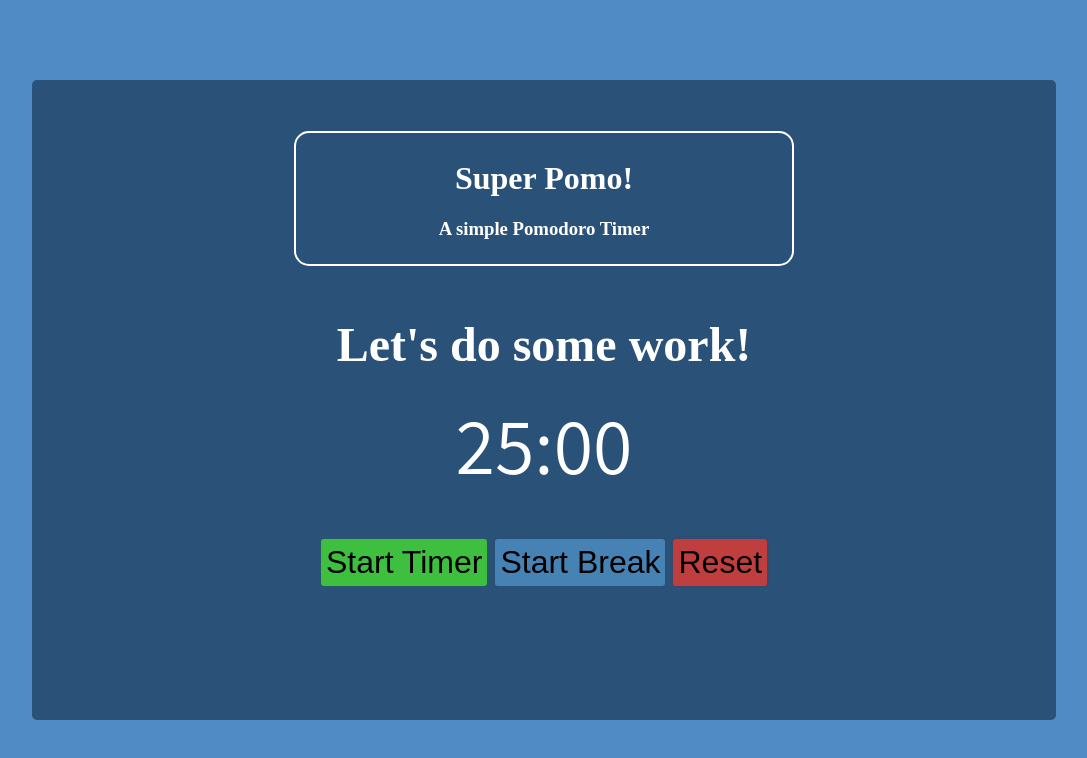
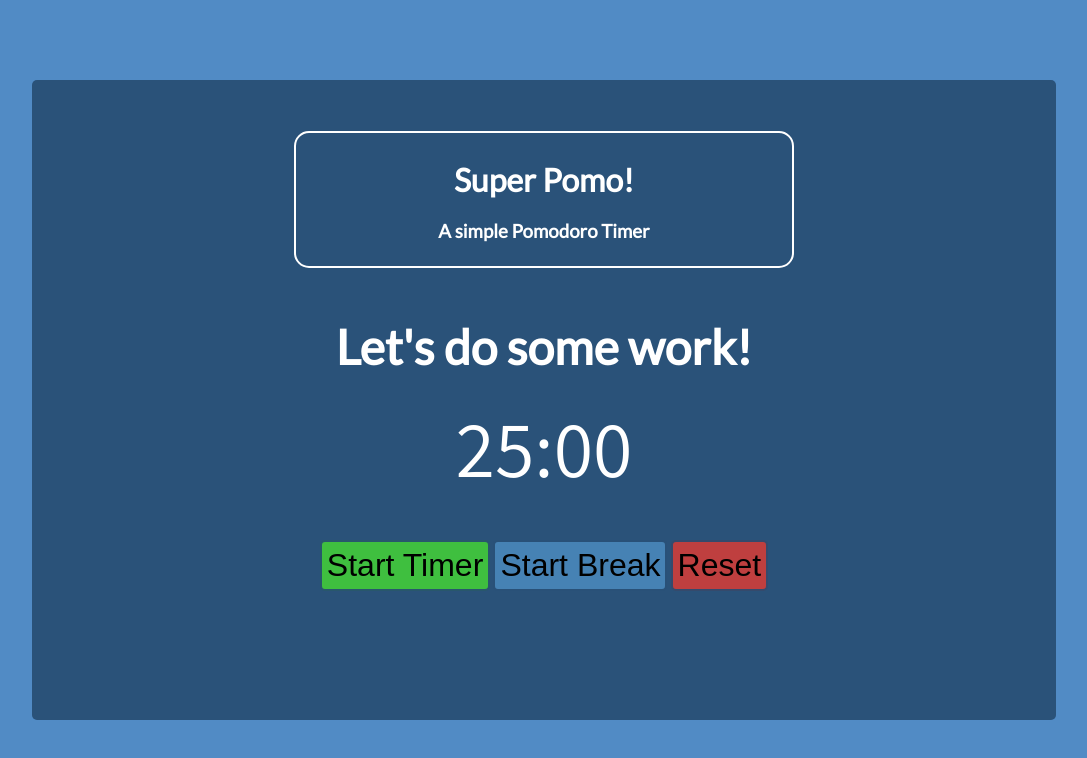
Before and after one commit to adamflitney/SuperPomo, a plain HTML site: page SuperPomo.html in a window 1280 px wide. Shown: the whole page, without its empty margins (96-1183 px from the left). Drawn offline with Linux system fonts and the light colour scheme.

Commit message:
font change + commit from diff machine test

```diff
--- a/SuperPomo.css
+++ b/SuperPomo.css
@@ -9,6 +9,7 @@ html {
 body{
     background: rgba(63, 127, 191, 0.9);
     margin: 0;
+    font-family: 'Lato', sans-serif;
 }
 
 #container{
--- a/SuperPomo.html
+++ b/SuperPomo.html
@@ -10,6 +10,7 @@
         <meta name="description" content="Super Pomo! A simple pomodoro timer for simple people.">
         <meta name="viewport" content="width=device-width, initial-scale=1">
         <link href="https://fonts.googleapis.com/css?family=Assistant" rel="stylesheet">
+        <link href="https://fonts.googleapis.com/css?family=Lato" rel="stylesheet">
         <link rel="stylesheet" type="text/css" href="SuperPomo.css"/>
 
     </head>
```
Also changed, not shown: 1 other file.
